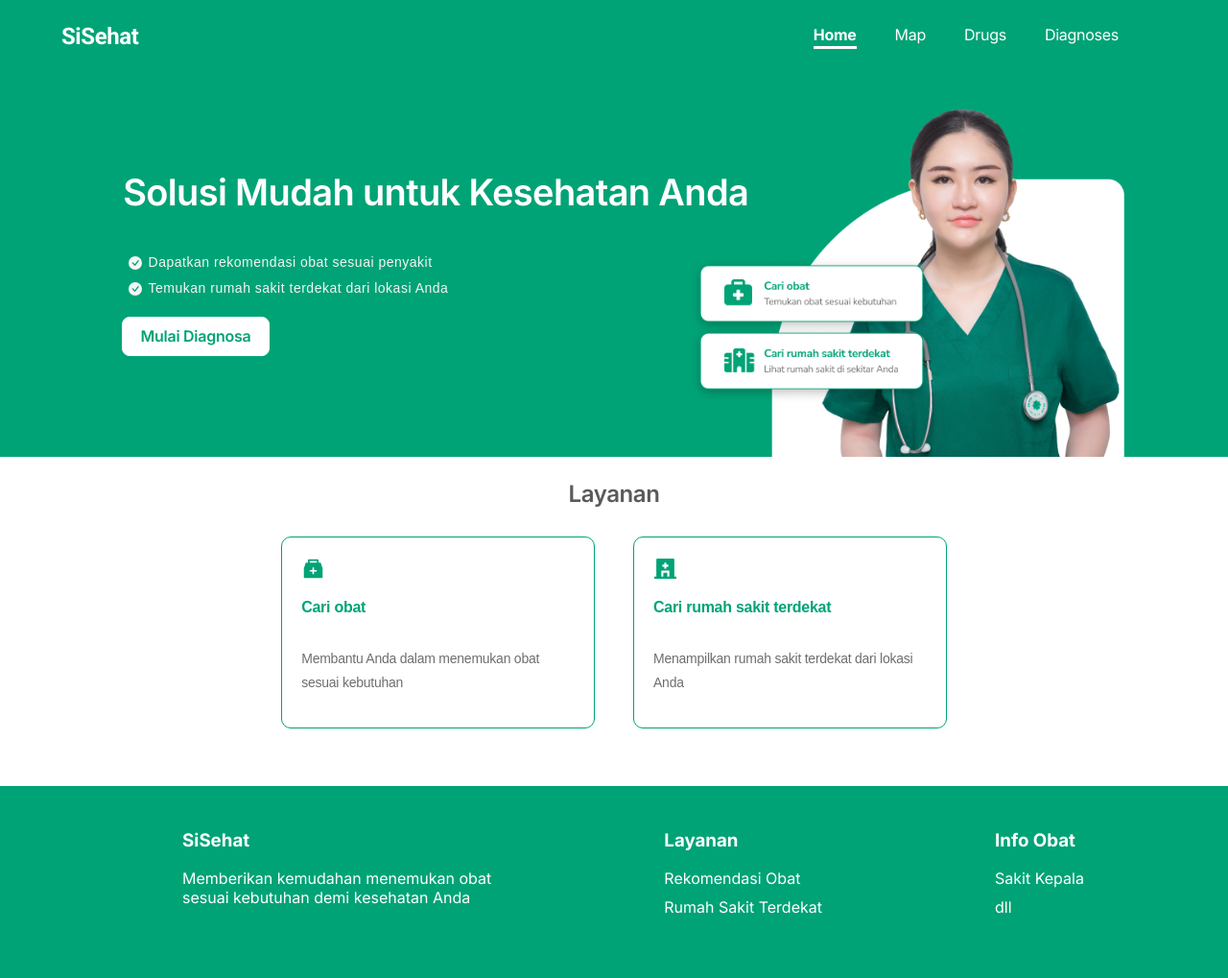
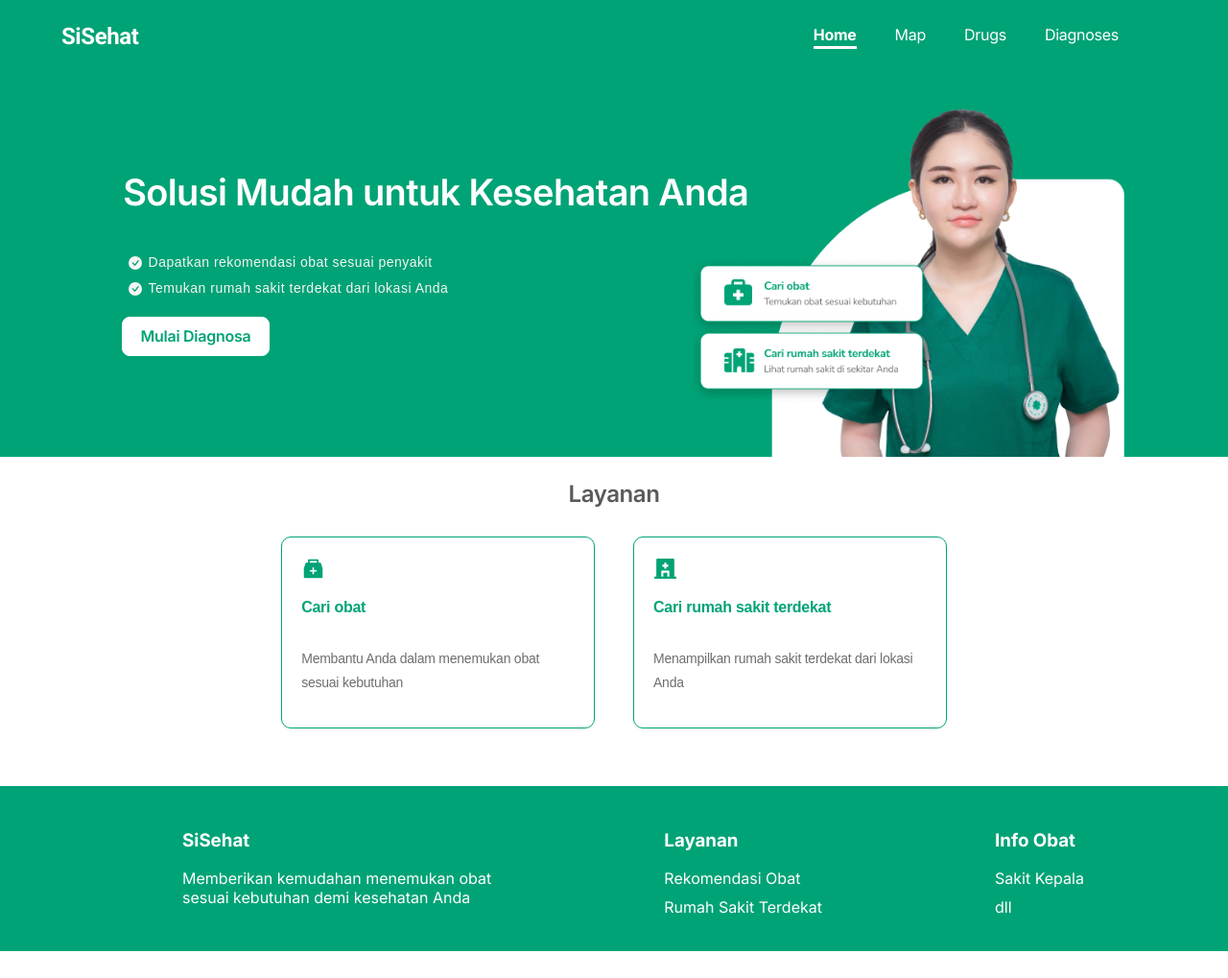
Before and after one commit to SiSehat/Front-End-SiSehat, a Next.js app: page / in a window 1280 px wide. Shown: the whole page at 96% size. After the commit the page ends 991 px from the top, so only its background shows below. Built offline with nearby package versions, Linux system fonts and the light colour scheme.

Commit message:
fix responsive

```diff
--- a/styles/globals.css
+++ b/styles/globals.css
@@ -27,7 +27,6 @@ section {
 
 footer {
   width: 100%;
-  height: 200px;
   display: flex;
   justify-content: space-evenly;
   position: relative;
@@ -75,7 +74,7 @@ footer a {
   }
 
   footer{
-    display: none;
+    display: block;
   }
 }
 
```
